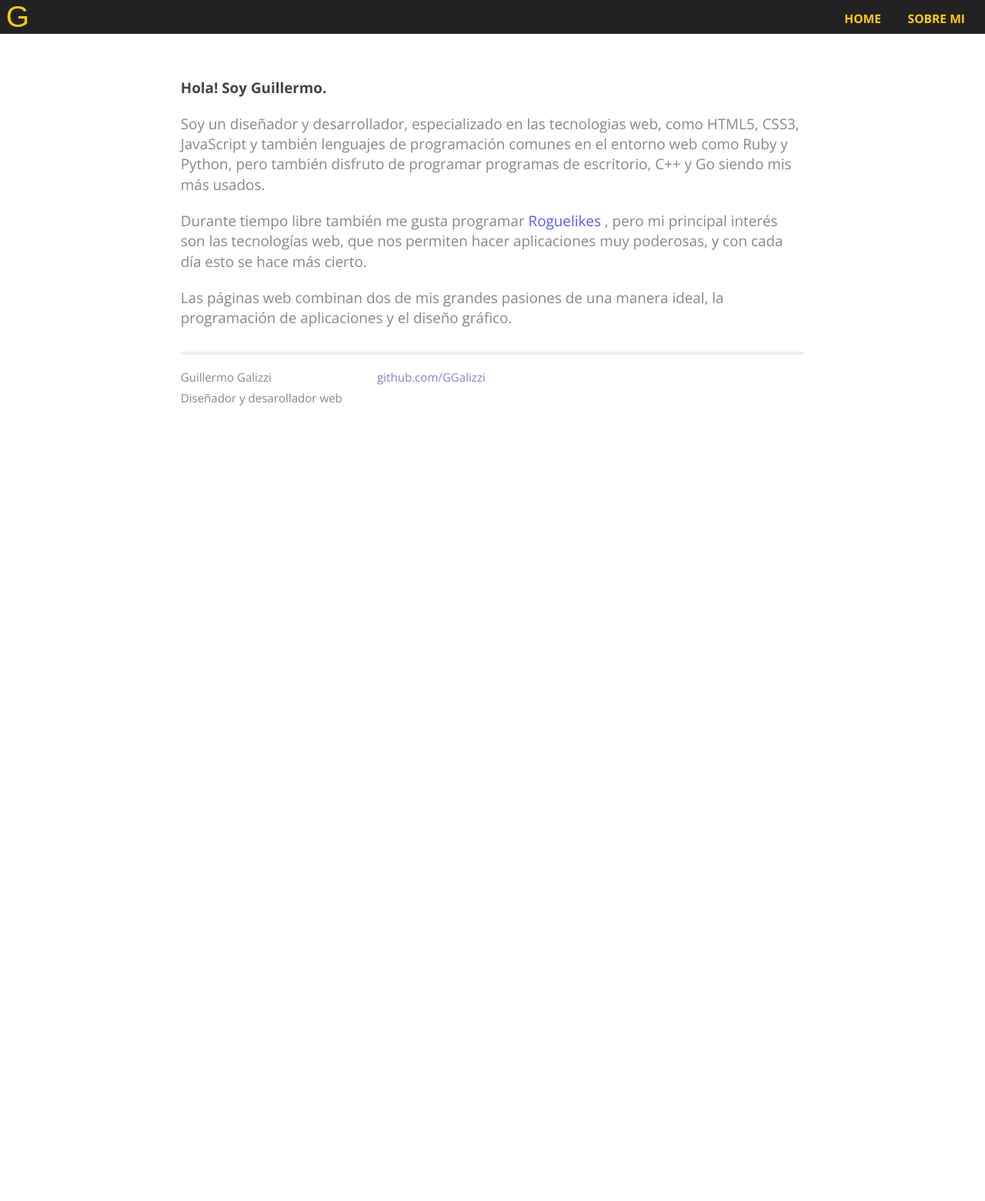
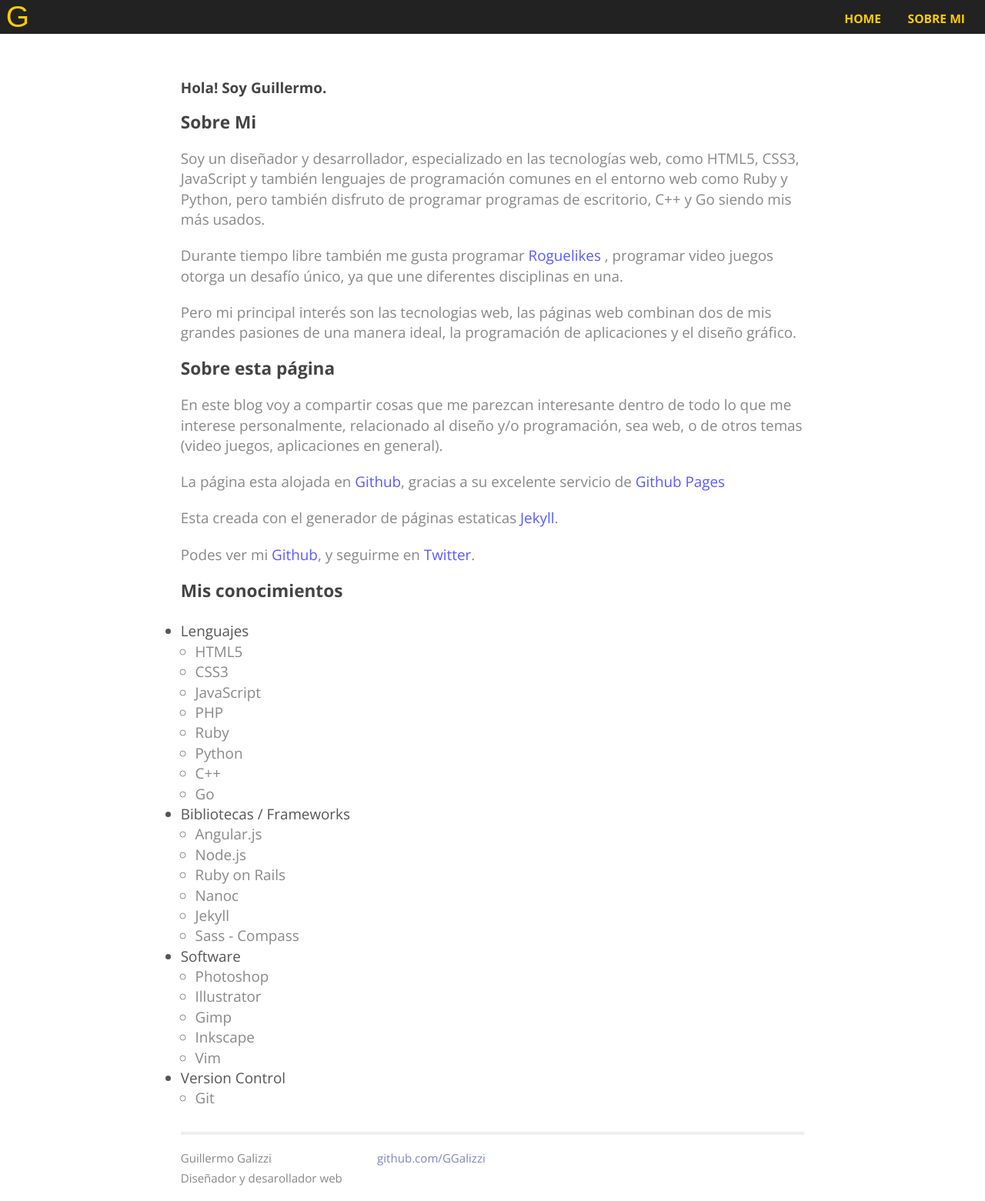
Before and after one commit to GGalizzi/ggalizzi.github.io_old, a Jekyll site: the page built from about/index.html, in a window 1280 px wide. Shown: the whole page at 77% size. Built offline with Jekyll 4.4.1, drawn with Linux system fonts in a browser that asks for light colours; some web fonts are replaced; Markdown is read by kramdown in place of the engine named in the settings; before the commit the page ends 900 px from its top, so only the background shows below that.

Commit message:
About page extra

```diff
--- a/about/index.html
+++ b/about/index.html
@@ -3,16 +3,69 @@ layout: default
 title: Sobre mi
 
 sitemap:
-  priority: 0.7
-  changefreq: monthly
+priority: 0.7
+changefreq: monthly
 ---
 
 <div>
   <h1>Hola! Soy Guillermo.</h1>
-  <p>Soy un diseñador y desarrollador, especializado en las tecnologias web, como HTML5, CSS3, JavaScript y también lenguajes de programación comunes en el entorno web como Ruby y Python, pero también disfruto de programar programas de escritorio, C++ y Go siendo mis más usados.</p>
+
+  <h3>Sobre Mi</h3>
+
+  <p>Soy un diseñador y desarrollador, especializado en las tecnologías web, como HTML5, CSS3, JavaScript y también lenguajes de programación comunes en el entorno web como Ruby y Python, pero también disfruto de programar programas de escritorio, C++ y Go siendo mis más usados.</p>
   <p>
     Durante tiempo libre también me gusta programar
     <a href="http://en.wikipedia.org/wiki/Roguelike">Roguelikes</a>
-    , pero mi principal interés son las tecnologías web, que nos permiten hacer aplicaciones muy poderosas, y con cada día esto se hace más cierto.</p>
-    <p>Las páginas web combinan dos de mis grandes pasiones de una manera ideal, la programación de aplicaciones y el diseño gráfico.</p>
+    , programar video juegos otorga un desafío único, ya que une diferentes disciplinas en una.</p>
+  <p>Pero mi principal interés son las tecnologias web, las páginas web combinan dos de mis grandes pasiones de una manera ideal, la programación de aplicaciones y el diseño gráfico.</p>
+
+
+  <h3>Sobre esta página</h3>
+
+  <p>En este blog voy a compartir cosas que me parezcan interesante dentro de todo lo que me interese personalmente, relacionado al diseño y/o programación, sea web, o de otros temas (video juegos, aplicaciones en general).</p>
+
+  <p>La página esta alojada en <a href="https://github.com">Github</a>, gracias a su excelente servicio de <a href="https://pages.github.com/">Github Pages</a></p>
+
+  <p>Esta creada con el generador de páginas estaticas <a href="http://jekyllrb.com/">Jekyll</a>.</p>
+
+  <p>Podes ver mi <a href="https://github.com/GGalizzi/">Github</a>, y seguirme en <a href="https://twitter.com/GuilleGalizzi">Twitter</a>.</p>
 </div>
+
+<h3>Mis conocimientos</h3>
+<br />
+<ul>
+  <li>Lenguajes
+    <ul>
+      <li>HTML5</li>
+      <li>CSS3</li>
+      <li>JavaScript</li>
+      <li>PHP</li>
+      <li>Ruby</li>
+      <li>Python</li>
+      <li>C++</li>
+      <li>Go</li>
+    </ul>
+  </li>
+  <li>Bibliotecas / Frameworks
+    <ul>
+      <li>Angular.js</li>
+      <li>Node.js</li>
+      <li>Ruby on Rails</li>
+      <li>Nanoc</li>
+      <li>Jekyll</li>
+      <li>Sass - Compass</li>
+    </ul>
+  </li>
+  <li>Software
+    <ul>
+      <li>Photoshop</li>
+      <li>Illustrator</li>
+      <li>Gimp</li>
+      <li>Inkscape</li>
+      <li>Vim</li>
+    </ul>
+  </li>
+  <li>Version Control
+    <ul><li>Git</li></ul>
+  </li>
+</ul>
--- a/css/main.css
+++ b/css/main.css
@@ -46,6 +46,15 @@ a {
 
 a:hover   { color: #222; }
 a:visited { color: #A4A; }
+
+li {
+  color: #555;
+}
+
+li li {
+  color: #888;
+  margin-left: 1em;
+}
 
 /*****************************************************************************/
 /*
```
